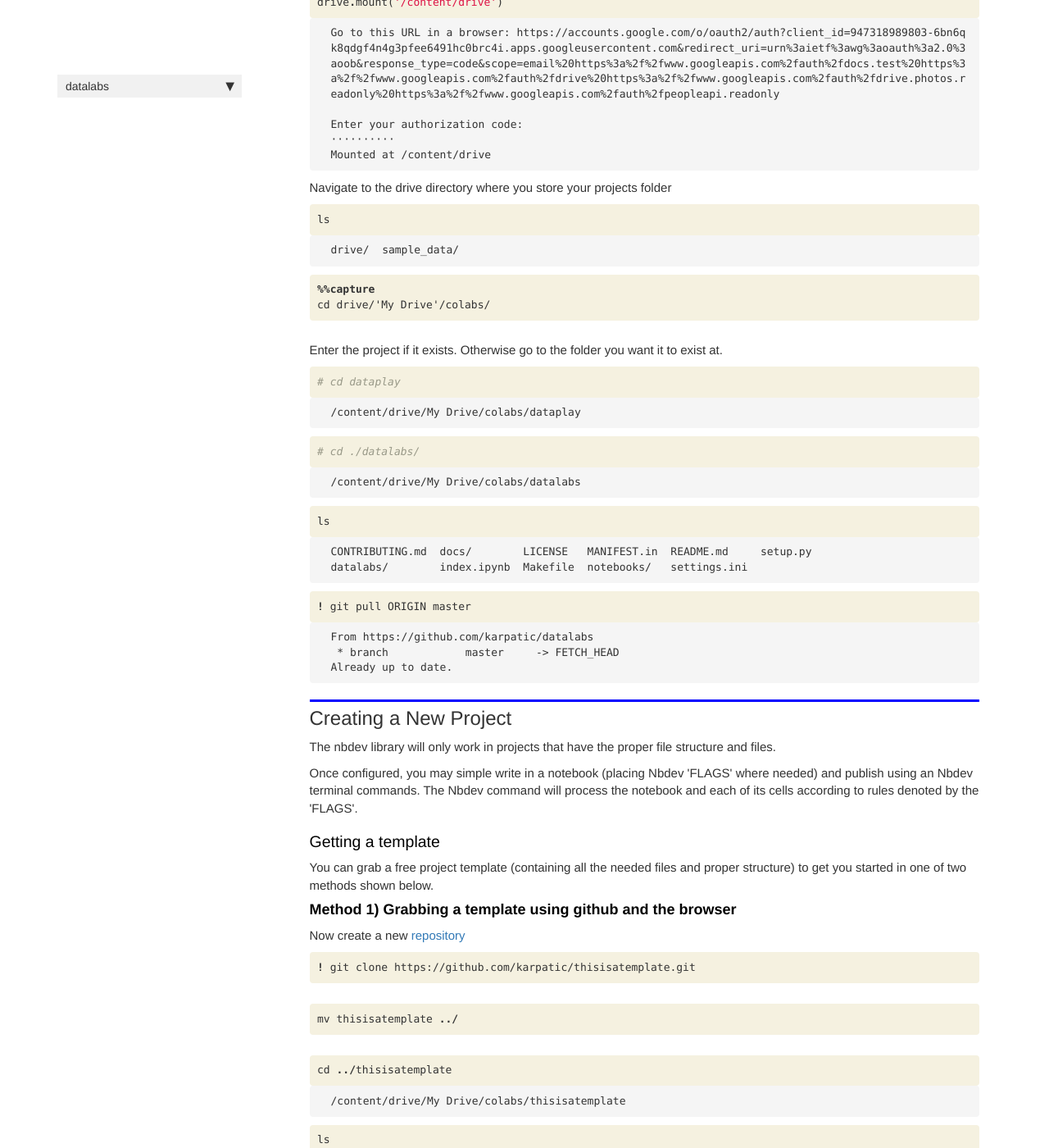
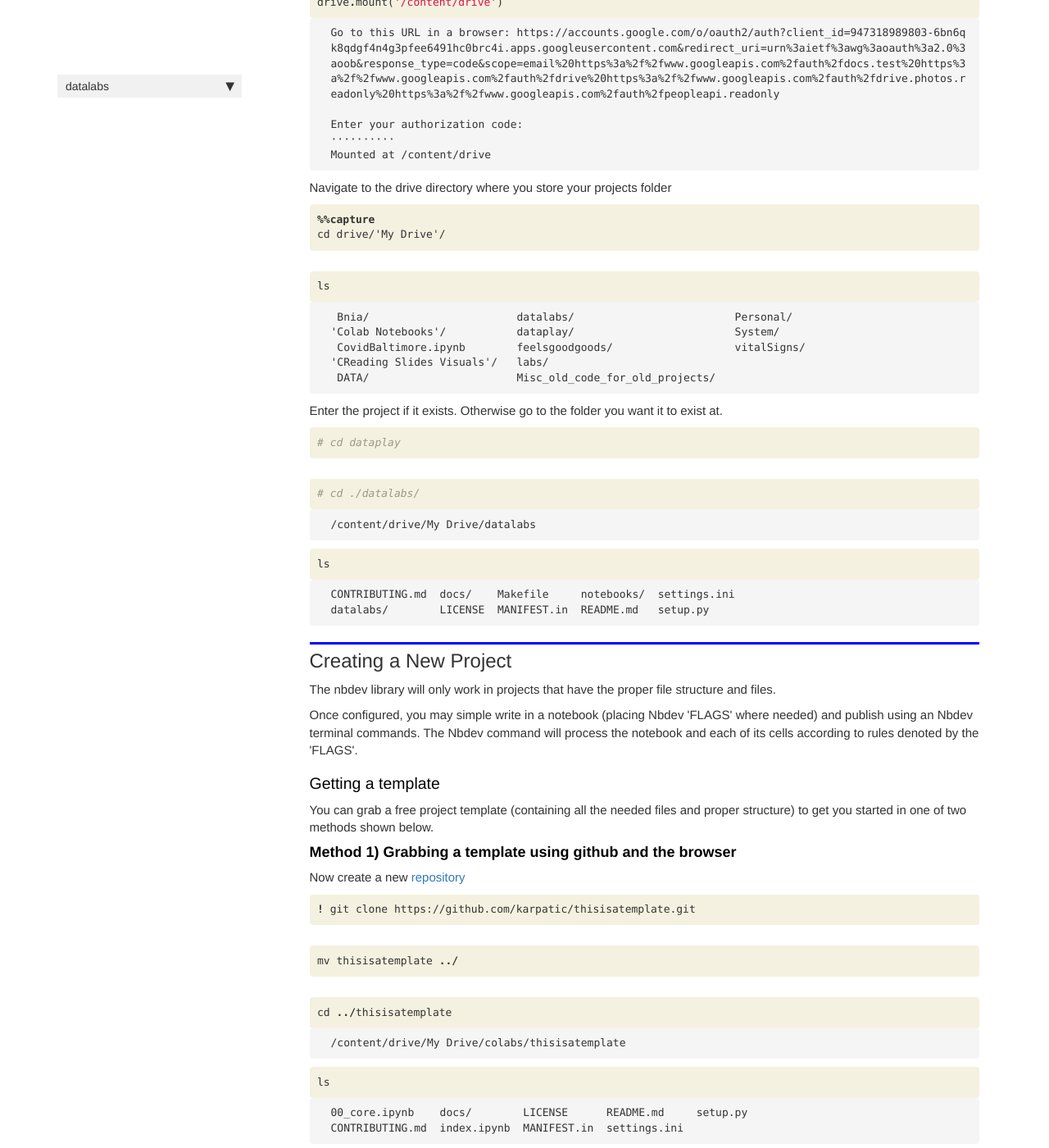
Before and after one commit to karpatic/datalab, a Jekyll site: the page built from docs/nbdev.html, in a window 1280 px wide and 1400 px high, scrolled down 4948 px. Shown: the whole window at 82% size. Built offline with Jekyll 4.4.1, drawn with Linux system fonts in a browser that asks for light colours; nearby versions of some CDN libraries; comment, search, counter and statistics services are not loaded.

Commit message:
Had uploaded with my github password and just wanated to start fresh.

```diff
--- a/docs/nbdev.html
+++ b/docs/nbdev.html
@@ -441,6 +441,24 @@ Mounted at /content/drive
 
 <div class="inner_cell">
     <div class="input_area">
+<div class=" highlight hl-ipython3"><pre><span></span><span class="o">%%</span><span class="k">capture</span>
+cd drive/&#39;My Drive&#39;/
+</pre></div>
+
+    </div>
+</div>
+</div>
+
+</div>
+    {% endraw %}
+
+    {% raw %}
+
+<div class="cell border-box-sizing code_cell rendered">
+<div class="input">
+
+<div class="inner_cell">
+    <div class="input_area">
 <div class=" highlight hl-ipython3"><pre><span></span><span class="n">ls</span>
 </pre></div>
 
@@ -454,29 +472,15 @@ Mounted at /content/drive
 <div class="output_area">
 
 <div class="output_subarea output_stream output_stdout output_text">
-<pre><span class="ansi-blue-intense-fg ansi-bold">drive</span>/  <span class="ansi-blue-intense-fg ansi-bold">sample_data</span>/
-</pre>
-</div>
-</div>
-
-</div>
-</div>
-
-</div>
-    {% endraw %}
-
-    {% raw %}
-
-<div class="cell border-box-sizing code_cell rendered">
-<div class="input">
-
-<div class="inner_cell">
-    <div class="input_area">
-<div class=" highlight hl-ipython3"><pre><span></span><span class="o">%%</span><span class="k">capture</span>
-cd drive/&#39;My Drive&#39;/colabs/
-</pre></div>
-
-    </div>
+<pre> <span class="ansi-blue-intense-fg ansi-bold">Bnia</span>/                       <span class="ansi-blue-intense-fg ansi-bold">datalabs</span>/                         <span class="ansi-blue-intense-fg ansi-bold">Personal</span>/
+<span class="ansi-blue-intense-fg ansi-bold">&#39;Colab Notebooks&#39;</span>/           <span class="ansi-blue-intense-fg ansi-bold">dataplay</span>/                         <span class="ansi-blue-intense-fg ansi-bold">System</span>/
+ CovidBaltimore.ipynb        <span class="ansi-blue-intense-fg ansi-bold">feelsgoodgoods</span>/                   <span class="ansi-blue-intense-fg ansi-bold">vitalSigns</span>/
+<span class="ansi-blue-intense-fg ansi-bold">&#39;CReading Slides Visuals&#39;</span>/   <span class="ansi-blue-intense-fg ansi-bold">labs</span>/
+ <span class="ansi-blue-intense-fg ansi-bold">DATA</span>/                       <span class="ansi-blue-intense-fg ansi-bold">Misc_old_code_for_old_projects</span>/
+</pre>
+</div>
+</div>
+
 </div>
 </div>
 
@@ -504,20 +508,6 @@ cd drive/&#39;My Drive&#39;/colabs/
 </div>
 </div>
 
-<div class="output_wrapper">
-<div class="output">
-
-<div class="output_area">
-
-<div class="output_subarea output_stream output_stdout output_text">
-<pre>/content/drive/My Drive/colabs/dataplay
-</pre>
-</div>
-</div>
-
-</div>
-</div>
-
 </div>
     {% endraw %}
 
@@ -541,7 +531,7 @@ cd drive/&#39;My Drive&#39;/colabs/
 <div class="output_area">
 
 <div class="output_subarea output_stream output_stdout output_text">
-<pre>/content/drive/My Drive/colabs/datalabs
+<pre>/content/drive/My Drive/datalabs
 </pre>
 </div>
 </div>
@@ -572,41 +562,8 @@ cd drive/&#39;My Drive&#39;/colabs/
 <div class="output_area">
 
 <div class="output_subarea output_stream output_stdout output_text">
-<pre>CONTRIBUTING.md  <span class="ansi-blue-intense-fg ansi-bold">docs</span>/        LICENSE   MANIFEST.in  README.md     setup.py
-<span class="ansi-blue-intense-fg ansi-bold">datalabs</span>/        index.ipynb  Makefile  <span class="ansi-blue-intense-fg ansi-bold">notebooks</span>/   settings.ini
-</pre>
-</div>
-</div>
-
-</div>
-</div>
-
-</div>
-    {% endraw %}
-
-    {% raw %}
-
-<div class="cell border-box-sizing code_cell rendered">
-<div class="input">
-
-<div class="inner_cell">
-    <div class="input_area">
-<div class=" highlight hl-ipython3"><pre><span></span><span class="o">!</span> git pull ORIGIN master
-</pre></div>
-
-    </div>
-</div>
-</div>
-
-<div class="output_wrapper">
-<div class="output">
-
-<div class="output_area">
-
-<div class="output_subarea output_stream output_stdout output_text">
-<pre>From https://github.com/karpatic/datalabs
- * branch            master     -&gt; FETCH_HEAD
-Already up to date.
+<pre>CONTRIBUTING.md  <span class="ansi-blue-intense-fg ansi-bold">docs</span>/    Makefile     <span class="ansi-blue-intense-fg ansi-bold">notebooks</span>/  settings.ini
+<span class="ansi-blue-intense-fg ansi-bold">datalabs</span>/        LICENSE  MANIFEST.in  README.md   setup.py
 </pre>
 </div>
 </div>
```
Also changed, not shown: 1 other file.
